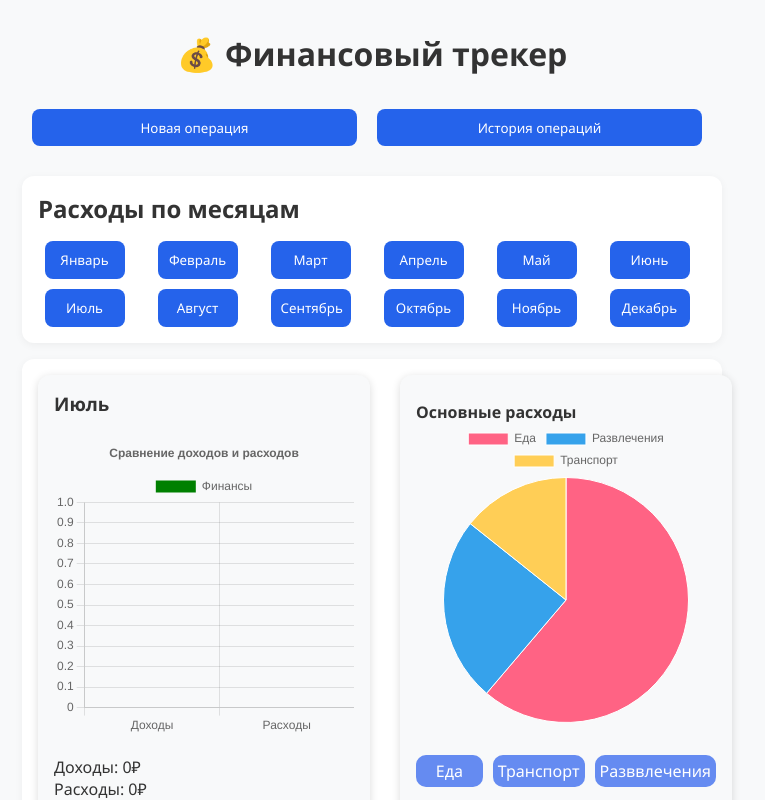
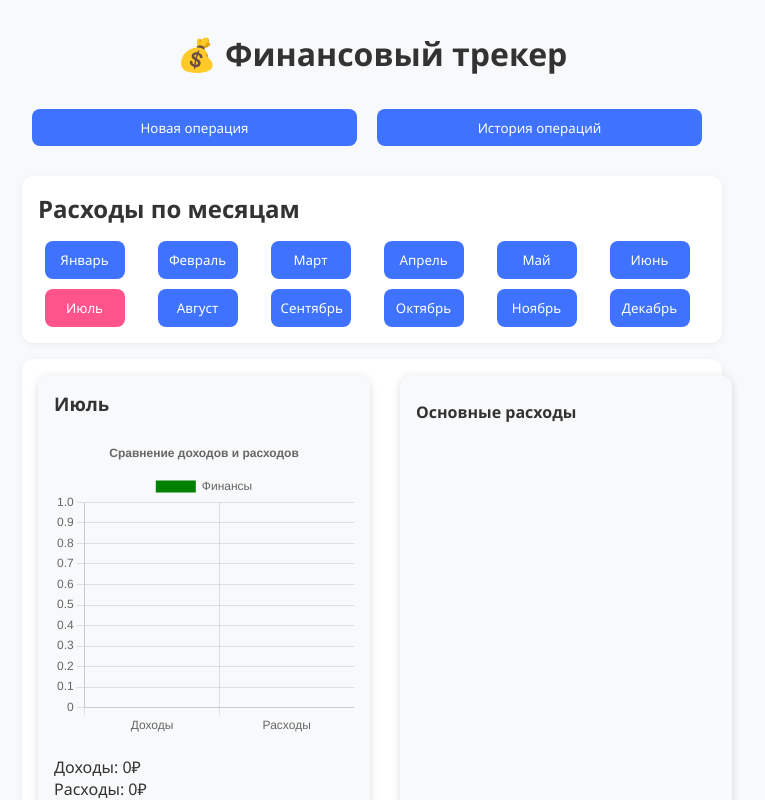
Before and after one commit to D1omines/Update-Finance-Tracker-to-React, a React (Vite) app: page / in a window 1280 px wide. Both pictures are taken after a click on the button "История операций". Shown: the top 800 px of the page, without its empty margins (268-1033 px from the left). Built offline with nearby package versions, Linux system fonts and the light colour scheme.

Commit message:
Make More Components

```diff
--- a/src/App.jsx
+++ b/src/App.jsx
@@ -5,6 +5,7 @@ import OperationList from "./Components/OperationList";
 import Expenses from "./Components/Expenses";
 import ExpensesList from "./Components/ExpensesList";
 import ModalOperation from "./Components/ModalOperation";
+
 import History from "./Components/History Block/History";
 
 function App() {
@@ -31,6 +32,8 @@ function App() {
     resultIncome: 0,
     resultExpense: 0,
   });
+
+  //History State
 
   //Modal State
   const [isShowOperation, setIsShowOperation] = useState(false);
@@ -84,8 +87,7 @@ function App() {
   //FUNCTION
 
   function addOperation() {
-    if (selectName === "expense") {
-    }
+    const now = new Date().toLocaleDateString("ru-RU");
 
     const newOperation = {
       id,
@@ -93,9 +95,7 @@ function App() {
       amount,
       category,
       komment,
-      date: `${String(date.getDate()).padStart(2, "0")}-${String(
-        date.getMonth() + 1
-      ).padStart(2, "0")}-${date.getFullYear()}`,
+      date: now,
     };
 
     setOperation((prev) => [newOperation, ...prev]);
@@ -109,7 +109,7 @@ function App() {
     localStorage.setItem("id", JSON.stringify(id));
     localStorage.setItem(
       "operations",
-      JSON.stringify([...operation, newOperation])
+      JSON.stringify([newOperation, ...operation])
     );
   }
 
@@ -148,6 +148,12 @@ function App() {
     return searchInput && searchFilterType;
   });
 
+  const formattedTotal = new Intl.NumberFormat("ru-RU", {
+    style: "currency",
+    currency: "RUB",
+    minimumFractionDigits: 0,
+  }).format(currentBalance);
+
   const formattedIncome = new Intl.NumberFormat("ru-RU", {
     style: "currency",
     currency: "RUB",
@@ -185,6 +191,10 @@ function App() {
             setKomment={setKomment}
             komment={komment}
           />
+
+          <h3 className="currentBalans balance">
+            Текущий баланс: {formattedTotal}
+          </h3>
           <Operation
             operation={operation}
             setSearchValue={setSearchValue}
@@ -243,26 +253,6 @@ function App() {
       )}
       {switchValue === "history" && (
         <>
-          <section>
-            <div className="card">
-              <h2>Расходы по месяцам</h2>
-              <div className="month-container">
-                <button className="month button">Январь</button>
-                <button className="month button">Февраль</button>
-                <button className="month button">Март</button>
-                <button className="month button">Апрель</button>
-                <button className="month button">Май</button>
-                <button className="month button">Июнь</button>
-                <button className="month button">Июль</button>
-                <button className="month button">Август</button>
-                <button className="month button">Сентябрь</button>
-                <button className="month button">Октябрь</button>
-                <button className="month button">Ноябрь</button>
-                <button className="month button">Декабрь</button>
-              </div>
-            </div>
-          </section>
-
           <History operation={operation}></History>
         </>
       )}
--- a/src/Components/Graphics Logic/BarChart.jsx
+++ b/src/Components/Graphics Logic/BarChart.jsx
@@ -25,7 +25,7 @@ export default function BarChart({ incomeOpeeration, expenseOpeeration }) {
       {
         label: ["Финансы"],
         data: [incomeOpeeration, expenseOpeeration],
-        backgroundColor: ["green", "red"],
+        backgroundColor: ["green", "#ff548b"],
         borderRadius: 6,
       },
     ],
--- a/src/Components/History Block/History.jsx
+++ b/src/Components/History Block/History.jsx
@@ -1,20 +1,55 @@
-import { ExpenseChart } from "../Graphics Logic/ExpenseChart";
-import BarChart from "../Graphics Logic/BarChart";
+import HistoryBar from "./HistoryBar";
+import HistoryList from "./HistoryList";
+import HistiryMonths from "./HistoryMonths";
+import { useEffect, useState } from "react";
+import HistoryTotal from "./HistoryTotal";
 
 export default function History({ operation }) {
-  const sampleData = [
-    { category: "Еда", amount: 3000 },
-    { category: "Развлечения", amount: 1200 },
-    { category: "Транспорт", amount: 700 },
+  const [currentMonthOperation, setCurrentMonthOperation] = useState([]);
+  const [styleCurrMonth, setStyleCurrMonth] = useState("");
+  const [nameMonth, setNameMonth] = useState("");
+
+  const monthName = [
+    "Январь",
+    "Февраль",
+    "Март",
+    "Апрель",
+    "Май",
+    "Июнь",
+    "Июль",
+    "Август",
+    "Сентября",
+    "Октябрь",
+    "Ноябрь",
+    "Декабрь",
   ];
 
-  const incomeOpeeration = operation
+  useEffect(() => {
+    const now = String(new Date().getMonth() + 1).padStart(2, "0");
+
+    const currMonthOper = operation.filter((el) => el.date.includes(`${now}`));
+    setCurrentMonthOperation(currMonthOper);
+    setStyleCurrMonth(now);
+    setNameMonth(monthName[Number(now - 1)]);
+    console.log(currentMonthOperation);
+  }, [operation]);
+
+  const operationFilter = currentMonthOperation
+    .filter((el) => el.selectName === "expense")
+    .sort((a, b) => b.amount - a.amount);
+
+  const operationData = operationFilter.slice(0, 3).map((el) => ({
+    category: el.category,
+    amount: el.amount,
+  }));
+
+  const incomeOpeeration = currentMonthOperation
     .filter((el) => el.selectName === "income")
     .reduce((sum, op) => {
       return (sum += Number(op.amount));
     }, 0);
 
-  const expenseOpeeration = operation
+  const expenseOpeeration = currentMonthOperation
     .filter((el) => el.selectName === "expense")
     .reduce((sum, op) => {
       return (sum += Number(op.amount));
@@ -22,49 +57,44 @@ export default function History({ operation }) {
 
   const remains = incomeOpeeration - expenseOpeeration;
 
+  function changeMonth(month) {
+    const currMonthOper = operation.filter((el) =>
+      el.date.includes(`${month}`)
+    );
+
+    setCurrentMonthOperation(currMonthOper);
+    setStyleCurrMonth(month);
+    setNameMonth(monthName[Number(month - 1)]);
+  }
+
   return (
-    <section>
-      <div className="card-info">
-        <div className="month__data container-mini">
-          <h3>Июль</h3>
+    <>
+      <HistiryMonths
+        changeMonth={changeMonth}
+        styleCurrMonth={styleCurrMonth}
+      />
+      <section>
+        <HistoryBar
+          nameMonth={nameMonth}
+          incomeOpeeration={incomeOpeeration}
+          expenseOpeeration={expenseOpeeration}
+          remains={remains}
+          operationData={operationData}
+        />
 
-          <div style={{ height: "300px" }} className="month_data-graphics">
-            <BarChart
-              incomeOpeeration={incomeOpeeration}
-              expenseOpeeration={expenseOpeeration}
-            />
-          </div>
-          <div className="month__total-remains">
-            <p>Доходы: {incomeOpeeration}₽</p>
-            <p>Расходы: {expenseOpeeration}₽</p>
-            <p>Остаток: {remains}₽</p>
-          </div>
-        </div>
-
-        <div className="month__total container-mini">
-          <h4>Основные расходы</h4>
-
-          <div className="month__total-stats">
-            <div className="month__total-graphics">
-              <ExpenseChart data={sampleData} />
-            </div>
-            <div className="month__total-values">
-              <p>Еда</p>
-              <p>Транспорт</p>
-              <p>Разввлечения</p>
-            </div>
-          </div>
-        </div>
-      </div>
-
-      <div className="card">
-        <h2>История за месяц</h2>
-        <div>
-          <ul>
-            <li></li>
-          </ul>
-        </div>
-      </div>
-    </section>
+        <HistoryTotal>
+          {currentMonthOperation.map((el) => (
+            <HistoryList
+              key={el.id}
+              selectName={el.selectName}
+              id={el.id}
+              date={el.date}
+              amount={el.amount}
+              category={el.category}
+            ></HistoryList>
+          ))}
+        </HistoryTotal>
+      </section>
+    </>
   );
 }
--- /dev/null
+++ b/src/Components/History Block/HistoryBar.jsx
@@ -0,0 +1,45 @@
+import { ExpenseChart } from "../Graphics Logic/ExpenseChart";
+import BarChart from "../Graphics Logic/BarChart";
+
+export default function HistoryBar({
+  nameMonth,
+  incomeOpeeration,
+  expenseOpeeration,
+  remains,
+  operationData,
+}) {
+  return (
+    <div className="card-info">
+      <div className="month__data container-mini">
+        <h3>{nameMonth}</h3>
+
+        <div style={{ height: "300px" }} className="month_data-graphics">
+          <BarChart
+            incomeOpeeration={incomeOpeeration}
+            expenseOpeeration={expenseOpeeration}
+          />
+        </div>
+        <div className="month__total-remains">
+          <p>Доходы: {incomeOpeeration}₽</p>
+          <p>Расходы: {expenseOpeeration}₽</p>
+          <p>Остаток: {remains}₽</p>
+        </div>
+      </div>
+
+      <div className="month__total container-mini">
+        <h4>Основные расходы</h4>
+
+        <div className="month__total-stats">
+          <div className="month__total-graphics">
+            <ExpenseChart data={operationData} />
+          </div>
+          <div className="month__total-values">
+            {operationData.map((el) => (
+              <p key={el.category}>{el.category}</p>
+            ))}
+          </div>
+        </div>
+      </div>
+    </div>
+  );
+}
--- /dev/null
+++ b/src/Components/History Block/HistoryList.jsx
@@ -0,0 +1,25 @@
+export default function HistoryList({
+  selectName,
+  id,
+  date,
+  amount,
+  category,
+}) {
+  return (
+    <li
+      className="monthlyExpenses__item"
+      data-id={id}
+      onClick={() => showOperation(id)}
+    >
+      <p className="monthlyExpenses__item-description">
+        <span className="monthlyExpenses__item-price">
+          {selectName === "income" ? "+" : "-"}
+          {amount}₽
+        </span>{" "}
+        {""}
+        <span className="monthlyExpenses__item-category">{category}</span>
+      </p>
+      <p className="monthlyExpenses__item-date">{date}</p>
+    </li>
+  );
+}
--- /dev/null
+++ b/src/Components/History Block/HistoryMonths.jsx
@@ -0,0 +1,107 @@
+export default function HistiryMonths({ changeMonth, styleCurrMonth }) {
+  return (
+    <section>
+      <div className="card">
+        <h2>Расходы по месяцам</h2>
+        <div className="month-container">
+          <button
+            className={`month ${
+              styleCurrMonth === "01" ? "monthActive" : ""
+            } button`}
+            onClick={() => changeMonth("01")}
+          >
+            Январь
+          </button>
+          <button
+            className={`month ${
+              styleCurrMonth === "02" ? "monthActive" : ""
+            } button`}
+            onClick={() => changeMonth("02")}
+          >
+            Февраль
+          </button>
+          <button
+            className={`month ${
+              styleCurrMonth === "03" ? "monthActive" : ""
+            } button`}
+            onClick={() => changeMonth("03")}
+          >
+            Март
+          </button>
+          <button
+            className={`month ${
+              styleCurrMonth === "04" ? "monthActive" : ""
+            } button`}
+            onClick={() => changeMonth("04")}
+          >
+            Апрель
+          </button>
+          <button
+            className={`month ${
+              styleCurrMonth === "05" ? "monthActive" : ""
+            } button`}
+            onClick={() => changeMonth("05")}
+          >
+            Май
+          </button>
+          <button
+            className={`month ${
+              styleCurrMonth === "06" ? "monthActive" : ""
+            } button`}
+            onClick={() => changeMonth("06")}
+          >
+            Июнь
+          </button>
+          <button
+            className={`month ${
+              styleCurrMonth === "07" ? "monthActive" : ""
+            } button`}
+            onClick={() => changeMonth("07")}
+          >
+            Июль
+          </button>
+          <button
+            className={`month ${
+              styleCurrMonth === "08" ? "monthActive" : ""
+            } button`}
+            onClick={() => changeMonth("08")}
+          >
+            Август
+          </button>
+          <button
+            className={`month ${
+              styleCurrMonth === "09" ? "monthActive" : ""
+            } button`}
+            onClick={() => changeMonth("09")}
+          >
+            Сентябрь
+          </button>
+          <button
+            className={`month ${
+              styleCurrMonth === "10" ? "monthActive" : ""
+            } button`}
+            onClick={() => changeMonth("10")}
+          >
+            Октябрь
+          </button>
+          <button
+            className={`month ${
+              styleCurrMonth === "11" ? "monthActive" : ""
+            } button`}
+            onClick={() => changeMonth("11")}
+          >
+            Ноябрь
+          </button>
+          <button
+            className={`month ${
+              styleCurrMonth === "12" ? "monthActive" : ""
+            } button`}
+            onClick={() => changeMonth("12")}
+          >
+            Декабрь
+          </button>
+        </div>
+      </div>
+    </section>
+  );
+}
--- /dev/null
+++ b/src/Components/History Block/HistoryTotal.jsx
@@ -0,0 +1,12 @@
+export default function HistoryTotal({ children }) {
+  return (
+    <div className="card monthlyExpenses">
+      <h2 className="monthlyExpenses__title">История за месяц</h2>
+      <div className="container-mini monthlyExpenses__container">
+        <div className="monthlyExpenses__block">
+          <ul className="monthlyExpenses__list">{children}</ul>
+        </div>
+      </div>
+    </div>
+  );
+}
--- /dev/null
+++ b/src/Components/History Block/history.css
@@ -0,0 +1,34 @@
+.month-container > button.monthActive {
+  background-color: #ff548b;
+}
+
+.monthlyExpenses__container {
+  margin-top: 20px;
+  width: 100%;
+}
+
+.monthlyExpenses__list {
+  display: flex;
+  flex-direction: column;
+  list-style-type: none;
+}
+
+.monthlyExpenses__item {
+  display: flex;
+  justify-content: space-between;
+  background-color: #799dff;
+  padding: 10px;
+  margin-bottom: 10px;
+  color: white;
+  border-radius: 10px;
+}
+
+.monthlyExpenses__item-description {
+  display: flex;
+  justify-content: start;
+  width: 50%;
+}
+
+.monthlyExpenses__item-price {
+  width: 30%;
+}
--- a/src/index.css
+++ b/src/index.css
@@ -29,7 +29,7 @@ body {
 .button {
   padding: 0.6rem 1rem;
   margin-right: 10px;
-  background: #2563eb;
+  background: #3e72ff;
   color: #fff;
   border: none;
   border-radius: 8px;
@@ -81,7 +81,7 @@ header > button {
 
 .form button {
   padding: 0.6rem 1rem;
-  background: #2563eb;
+  background: #3e72ff;
   color: #fff;
   border: none;
   border-radius: 8px;
@@ -90,13 +90,13 @@ header > button {
 }
 
 .form button:hover {
-  background: #1d4ed8;
+  background: #3e72ff;
 }
 
 .balance {
   width: 50%;
   margin: 0 auto;
-  border: 1px solid #2563eb;
+  border: 1px solid #3e72ff;
   background-color: #fff;
   border-radius: 10px;
   padding: 10px;
@@ -180,14 +180,20 @@ header > button {
 }
 
 .stats {
-  list-style: none;
   margin-top: 0.5rem;
 }
 
 .stats li {
   display: flex;
   justify-content: space-between;
-  padding: 0.3rem 0;
+  align-items: center;
+
+  background-color: #4c4c4c;
+  padding: 10px;
+  margin-bottom: 10px;
+  color: white;
+  border-radius: 10px;
+  height: 2rem;
 }
 
 .stats__items-price {
@@ -248,6 +254,11 @@ header > button {
   box-shadow: 0 2px 8px rgb(14 14 14 / 14%);
 }
 
+.currentBalans {
+  text-align: center;
+  margin-bottom: 20px;
+}
+
 .month__data-text {
   margin-top: 10px;
 }
@@ -270,6 +281,7 @@ header > button {
 
 .month__total-values {
   display: flex;
+  flex-direction: column;
   justify-content: space-between;
   gap: 10px;
 
--- a/src/main.jsx
+++ b/src/main.jsx
@@ -1,5 +1,6 @@
 import { createRoot } from "react-dom/client";
 import "./index.css";
+import "./Components/History Block/history.css";
 import App from "./App.jsx";
 
 createRoot(document.getElementById("root")).render(<App />);
```
